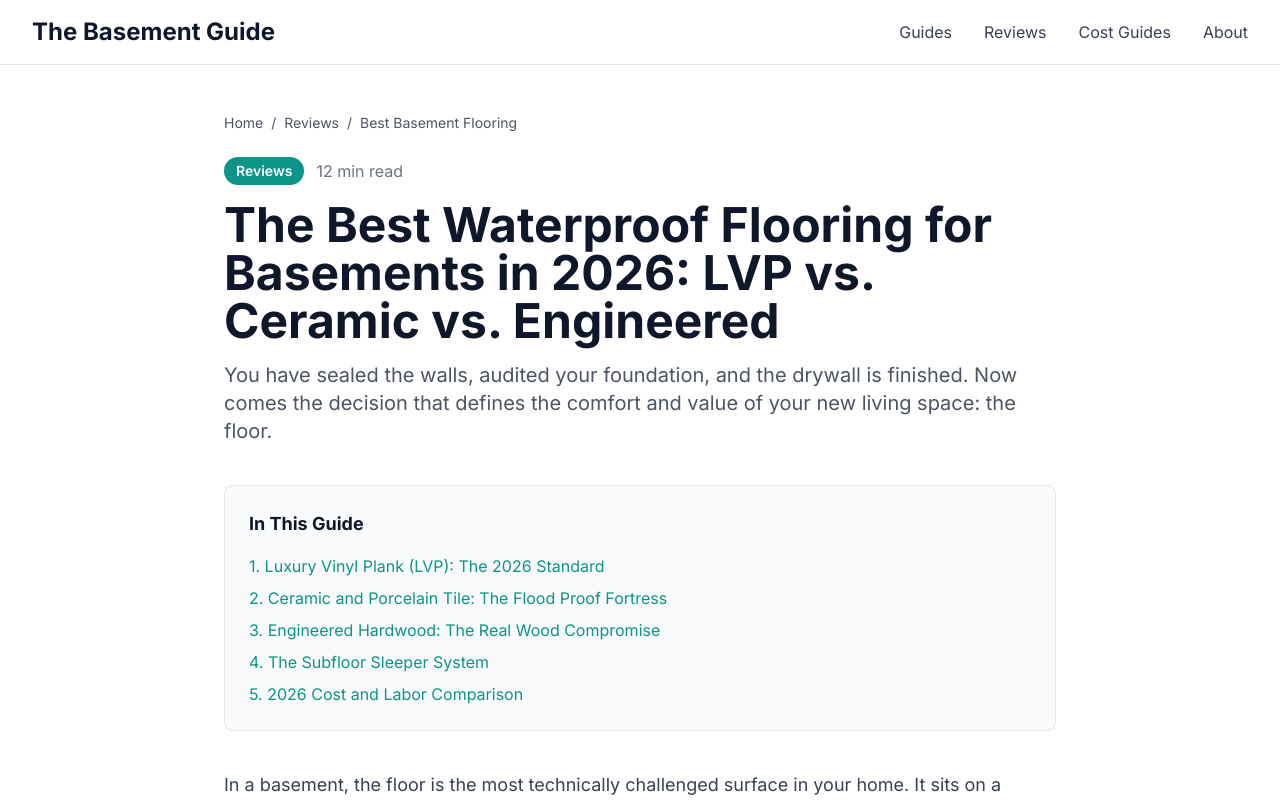
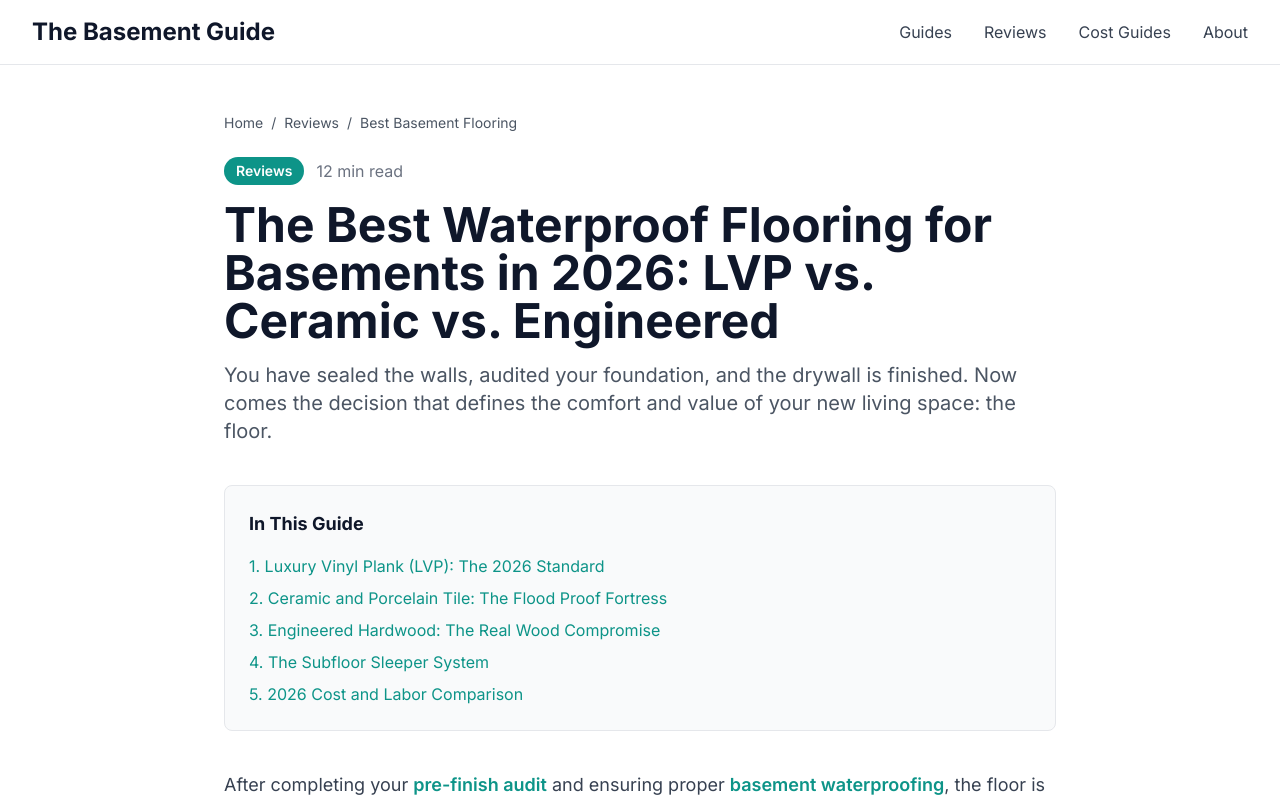
Before and after one commit to thebasementguide2026/basement-guide, a Next.js app: page /articles/best-basement-flooring in a window 1280 px wide. Shown: the top 800 px of the page. Built offline with nearby package versions, Linux system fonts and the light colour scheme.

Commit message:
Update page.tsx
Add internal links to flooring guide

```diff
--- a/app/articles/best-basement-flooring/page.tsx
+++ b/app/articles/best-basement-flooring/page.tsx
@@ -50,7 +50,7 @@ export default function BestBasementFlooring() {
         {/* Main Content */}
         <div className="prose-custom">
           <p className="lead text-lg mb-6">
-            In a basement, the floor is the most technically challenged surface in your home. It sits on a concrete slab that is naturally cold, porous, and prone to "sweating" through vapor drive. In 2026, we no longer accept "water resistant" as a standard. If a floor cannot survive a sump pump failure or a burst pipe, it does not belong in your basement.
+            After completing your <Link href="/articles/pre-finish-audit" className="text-brand-teal hover:underline font-semibold">pre-finish audit</Link> and ensuring proper <Link href="/articles/complete-basement-waterproofing-guide" className="text-brand-teal hover:underline font-semibold">basement waterproofing</Link>, the floor is your final major decision. In a basement, this surface sits on a concrete slab that is naturally cold, porous, and prone to "sweating" through vapor drive. In 2026, we no longer accept "water resistant" as a standard. If a floor cannot survive a sump pump failure or a burst pipe, it does not belong in your basement.
           </p>
 
           <h2 id="lvp">1. Luxury Vinyl Plank (LVP): The 2026 Industry Standard</h2>
```
